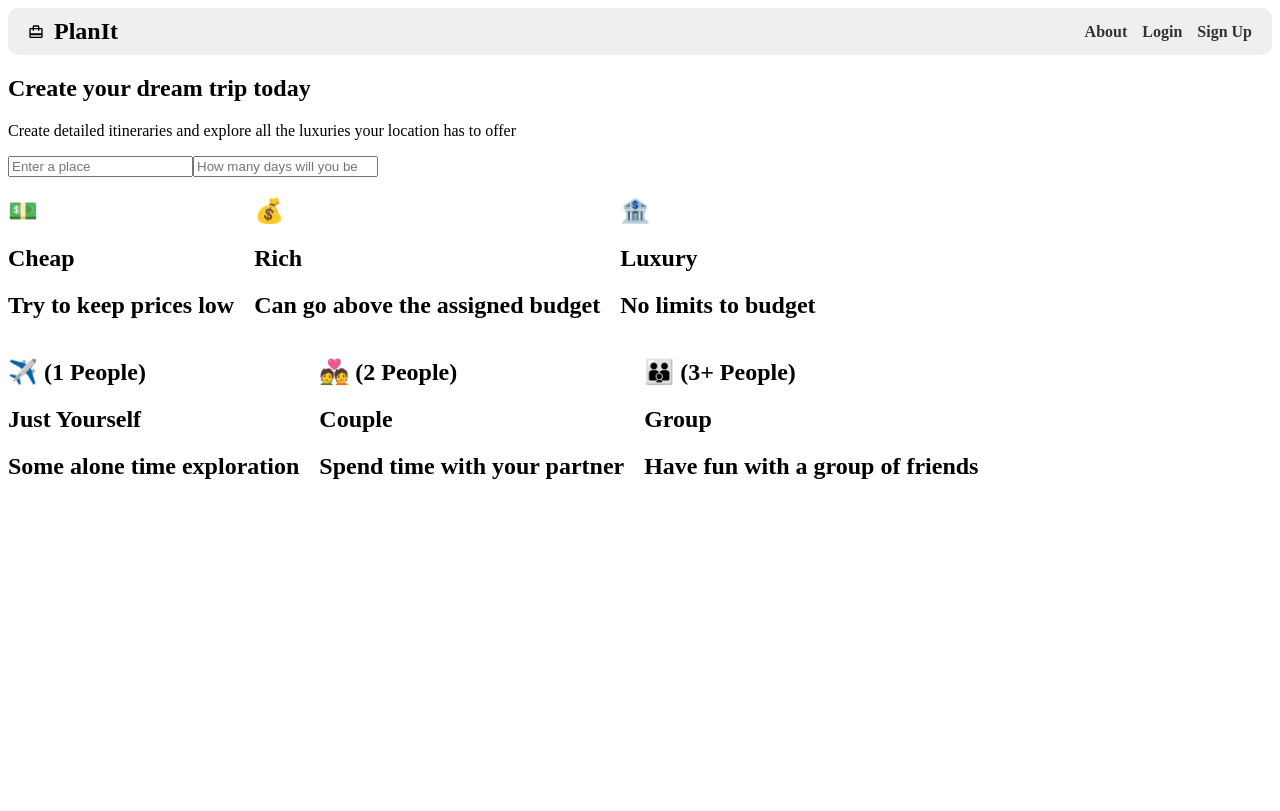
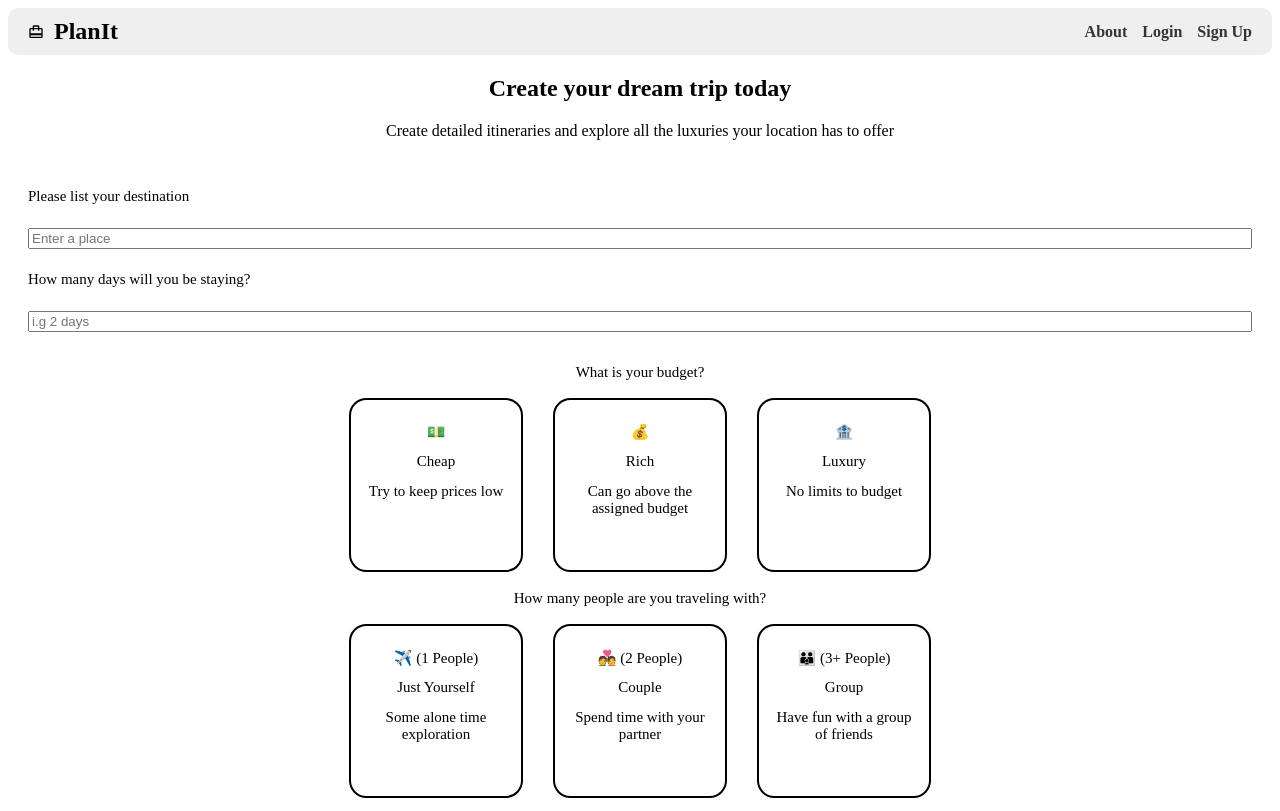
Before and after one commit to irudite/ai-travel-planner, a React (Vite) app: page /create-trip in a window 1280 px wide. Built offline with nearby package versions, Linux system fonts and the light colour scheme.

Commit message:
Finished styling create-trip page

```diff
--- a/src/pages/create-trip/Trip.css
+++ b/src/pages/create-trip/Trip.css
@@ -1,14 +1,48 @@
+.trip__header {
+  text-align: center;
+}
+
+.trip__input {
+  display: flex;
+  padding: 20px;
+  gap: 10px;
+  flex-direction: column;
+  justify-content: center;
+}
+
+.trip__input h2 {
+  font-size: 15px;
+  font-weight: 500;
+}
+
 .trip__options {
   display: flex;
   flex-direction: column;
+  text-align: center;
+}
+
+.trip__options h2 {
+  font-size: 15px;
+  font-weight: 500;
 }
 
 .trip__options--cost {
   display: flex;
+  justify-content: center;
   gap: 20px;
+}
+
+.trip__options--cost--choices, .trip__options--size--choices {
+  width: 150px;
+  height: 150px;
+  border: 2px black solid;
+  border-radius: 10%;
+  padding: 10px;
+  margin: 5px;
 }
 
 .trip__options--size {
   display: flex;
+  justify-content: center;
   gap: 20px;
 }
--- a/src/pages/create-trip/Trip.jsx
+++ b/src/pages/create-trip/Trip.jsx
@@ -14,14 +14,17 @@ const Trip = () => {
       </div>
 
       <div class='trip__input'>
+        <h2> Please list your destination </h2>
         <input placeholder='Enter a place'/>
-        <input type='number' placeholder='How many days will you be staying?'/>
+        <h2> How many days will you be staying? </h2>
+        <input type='number' placeholder='i.g 2 days'/>
       </div>
 
       <div class='trip__options'>
+        <h2> What is your budget? </h2>
         <div class='trip__options--cost'>
           {budgetSize.map((item, index) => (
-            <div key={index}>
+            <div class='trip__options--cost--choices' key={index}>
               <h2>{item.icon}</h2>
               <h2>{item.title}</h2>
               <h2>{item.desc}</h2>
@@ -29,9 +32,10 @@ const Trip = () => {
           ))}
         </div>
 
+        <h2> How many people are you traveling with? </h2>
         <div class='trip__options--size'>
           {travelSize.map((item, index) => (
-            <div key={index}>
+            <div class='trip__options--size--choices' key={index}>
               <h2>{item.icon} ({item.people} People)</h2>
               <h2>{item.title}</h2>
               <h2>{item.desc}</h2>
```
